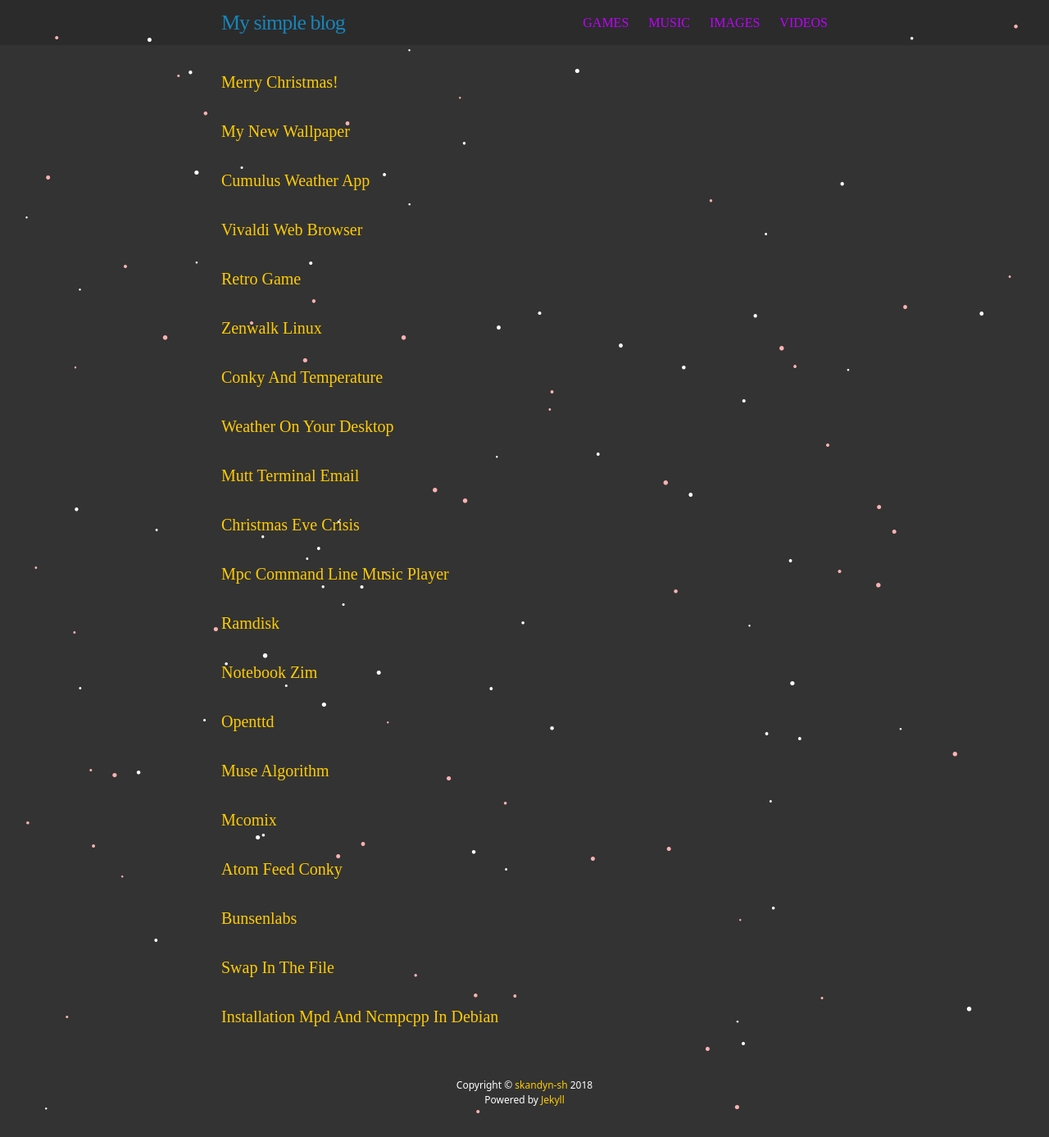
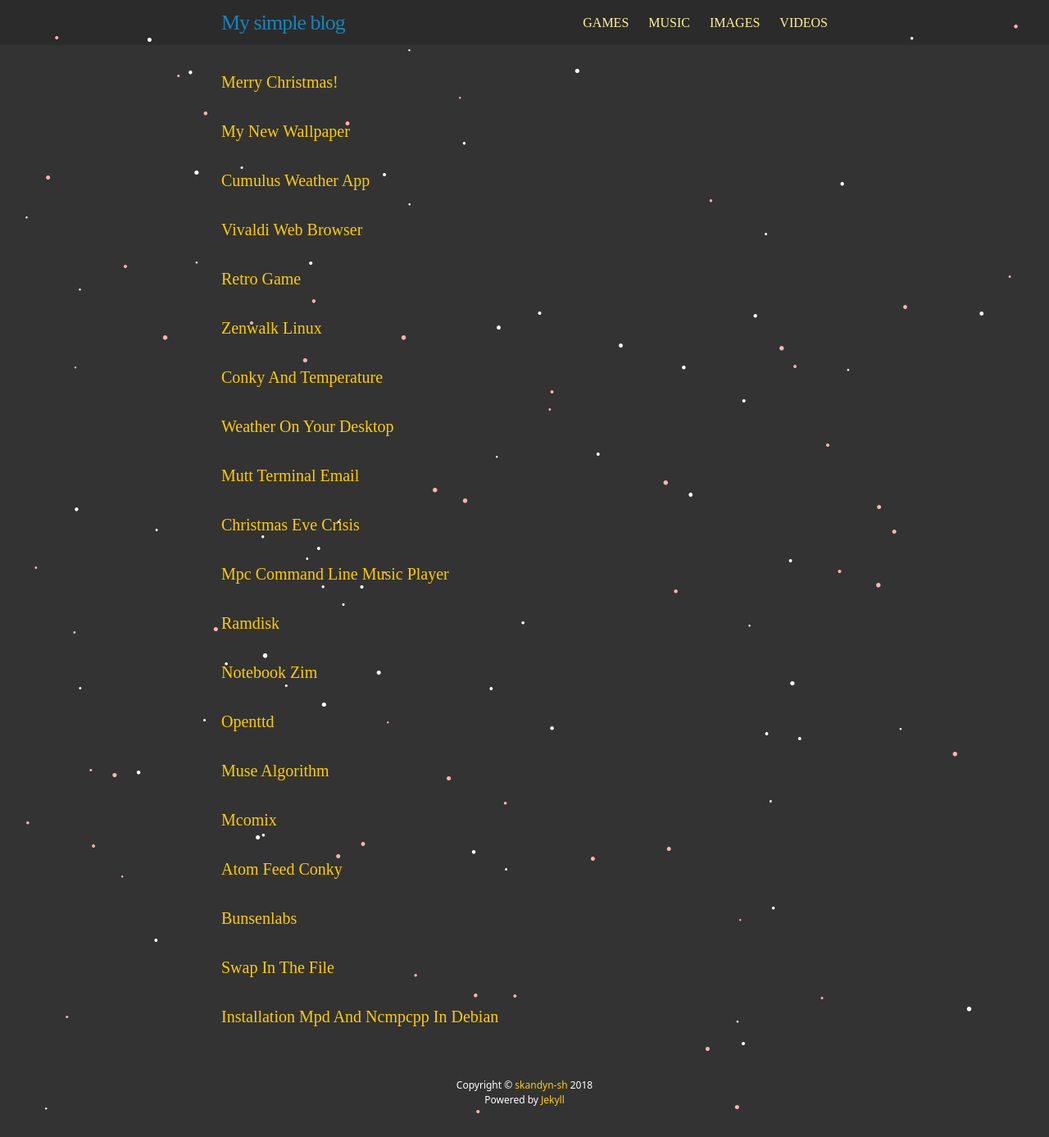
Before and after one commit to skandyn-sh/skandyn-sh.github.io, a Jekyll site: the page built from index.html, in a window 1280 px wide. Shown: the whole page at 82% size. Built offline with Jekyll 4.4.1, drawn with Linux system fonts in a browser that asks for light colours; nearby versions of some CDN libraries; library files that are not in the unit come from our copies; comment, search, counter and statistics services are not loaded.

Commit message:
Update main.scss

```diff
--- a/css/main.scss
+++ b/css/main.scss
@@ -14,7 +14,7 @@
 $spacing-unit:     30px;
 
 $text-color:       #ddd;
-$text-color2:      #c000ff;
+$text-color2:      #fff395;
 $text-color3:      #3fff00;
 $background-color: #333333;
 $brand-color:      #ffcc00;
```
